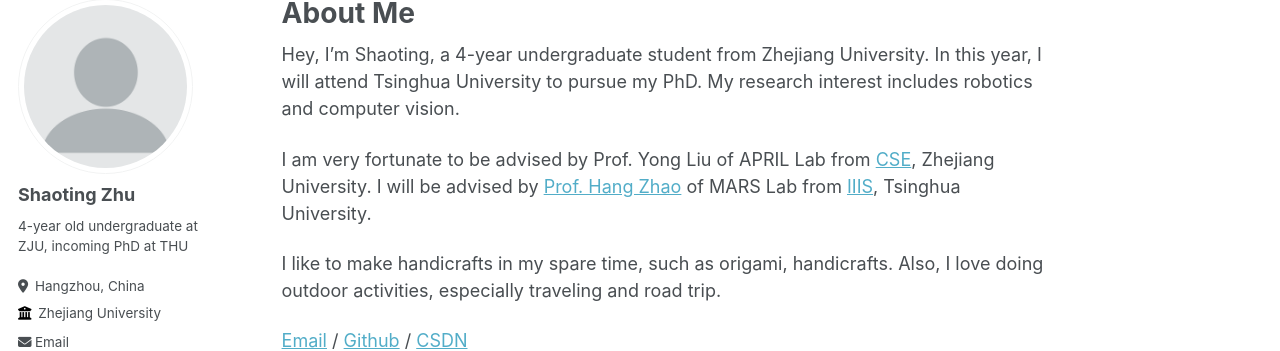
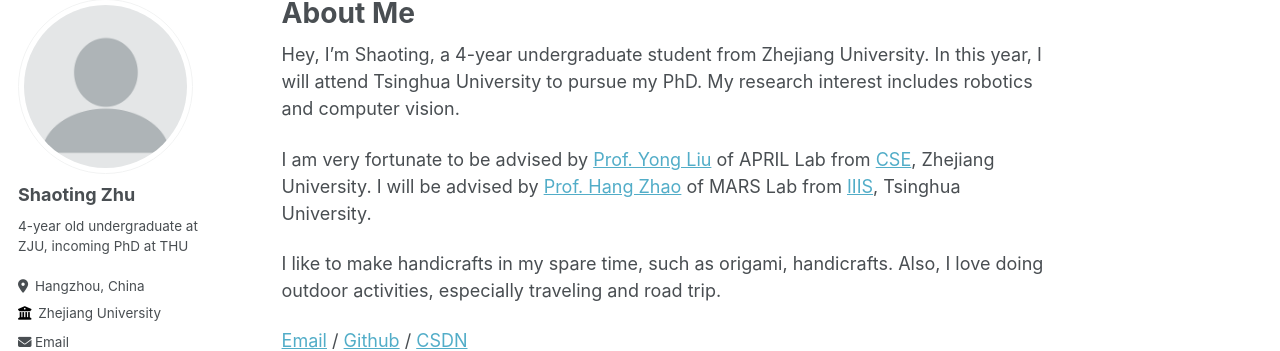
Before and after one commit to zst1406217/zst1406217.github.io, a Jekyll site: the page built from _pages/about.md, in a window 1280 px wide. Shown: the part 107-458 px from the top of the page. Built offline with Jekyll 4.4.1, drawn with Linux system fonts in a browser that asks for light colours; some web fonts are replaced; part of the change alters nothing that is shown.

```diff
--- a/_pages/about.md
+++ b/_pages/about.md
@@ -9,7 +9,7 @@ redirect_from:
 
 Hey, I'm Shaoting, a 4-year undergraduate student from Zhejiang University. In this year, I will attend Tsinghua University to pursue my PhD. My research interest includes robotics and computer vision.
 
-I am very fortunate to be advised by Prof. Yong Liu of APRIL Lab from [CSE](http://cse.zju.edu.cn/), Zhejiang University. I will be advised by [Prof. Hang Zhao](https://hangzhaomit.github.io/) of MARS Lab from [IIIS](https://iiis.tsinghua.edu.cn), Tsinghua University.
+I am very fortunate to be advised by [Prof. Yong Liu](https://scholar.google.com/citations?user=qYcgBbEAAAAJ&hl=en) of APRIL Lab from [CSE](http://cse.zju.edu.cn/), Zhejiang University. I will be advised by [Prof. Hang Zhao](https://hangzhaomit.github.io/) of MARS Lab from [IIIS](https://iiis.tsinghua.edu.cn), Tsinghua University.
 
 I like to make handicrafts in my spare time, such as origami, handicrafts. Also, I love doing outdoor activities, especially traveling and road trip.
 
```
